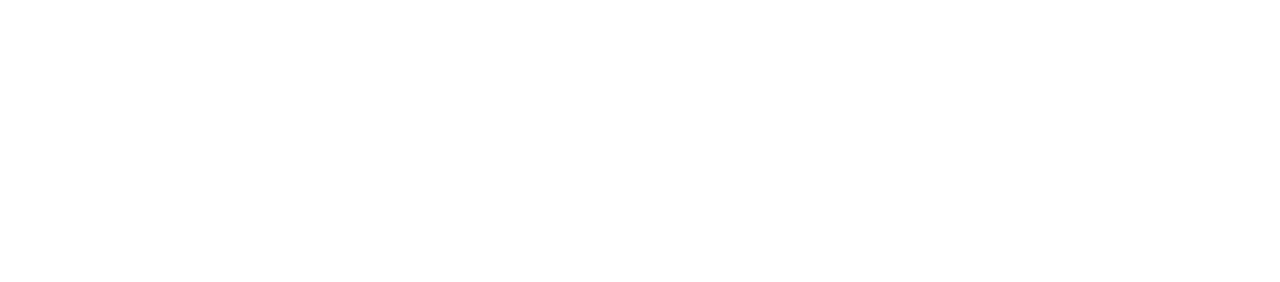
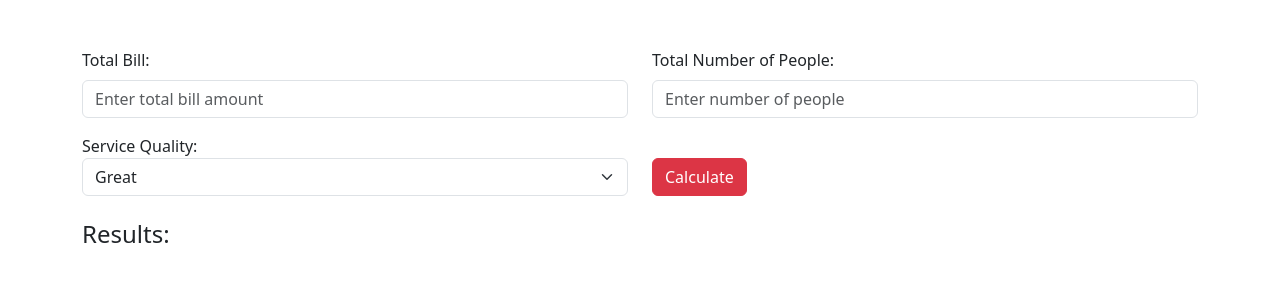
Before and after one commit to Jaydeny-png/tip-calculator, a plain HTML site: page index.html in a window 1280 px wide. Drawn offline with nearby package versions, Linux system fonts and the light colour scheme.

Commit message:
updated html to new used java

```diff
--- a/index.html
+++ b/index.html
@@ -1,44 +1,74 @@
 <!doctype html>
 <html lang="en">
+
 <head>
     <title>Tip Calculator Project</title>
     <!-- Required meta tags -->
     <meta charset="utf-8" />
-        <meta
-            name="viewport"
-            content="width=device-width, initial-scale=1, shrink-to-fit=no"
-        />
+    <meta name="viewport" content="width=device-width, initial-scale=1, shrink-to-fit=no" />
 
     <!-- Bootstrap CSS v5.2.1 -->
-        <link
-            href="https://cdn.jsdelivr.net/npm/bootstrap@5.3.2/dist/css/bootstrap.min.css"
-            rel="stylesheet"
-            integrity="sha384-T3c6CoIi6uLrA9TneNEoa7RxnatzjcDSCmG1MXxSR1GAsXEV/Dwwykc2MPK8M2HN"
-            crossorigin="anonymous"
-        />
+    <link href="https://cdn.jsdelivr.net/npm/bootstrap@5.3.2/dist/css/bootstrap.min.css" rel="stylesheet"
+        integrity="sha384-T3c6CoIi6uLrA9TneNEoa7RxnatzjcDSCmG1MXxSR1GAsXEV/Dwwykc2MPK8M2HN" crossorigin="anonymous" />
 </head>
 
 <body>
     <header>
         <!-- place navbar here -->
     </header>
-        <main></main>
+    <main>
+        <div class="container mt-5">
+            <div class="row">
+                <div class="col-md-6">
+
+                    <label for="totalBill" class="form-label">Total Bill:</label>
+                    <input type="text" class="form-control" id="totalBill" placeholder="Enter total bill amount">
+                </div>
+                <div class="col-md-6">
+                    <label for="numOfPeople" class="form-label">Total Number of People:</label>
+                    <input type="text" class="form-control" id="numOfPeople" placeholder="Enter number of people">
+                </div>
+            </div>
+            <div class="row mt-3">
+                <div class="col-md-6">
+
+                    <label for="serviceQuality" class-"form-label">Service Quality:</label>
+                    <select id="serviceQuality" class="form-select">
+                        <option value="Great">Great</option>
+                        <option value="Good">Good</option>
+                        <option value="Poor">Poor</option>
+                    </select>
+                </div>
+                <div class="col-md-6 mt-4">
+                    <button class="btn btn-danger" onclick="calculateAndDisplay()">Calculate</button>
+                </div>
+            </div>
+            <div class="row mt-4">
+                <div class="col-md-12">
+
+                    <h4>Results:</h4>
+                    <p id="tipResult"></p>
+                    <p id="totalBillResult"></p>
+                    <p id="amtPerPersonResult"></p>
+                </div>
+            </div>
+        </div>
+    </main>
+
+
     <footer>
         <!-- place footer here -->
     </footer>
     <!-- Bootstrap JavaScript Libraries -->
-        <script
-            src="https://cdn.jsdelivr.net/npm/@popperjs/core@2.11.8/dist/umd/popper.min.js"
+    <script src="https://cdn.jsdelivr.net/npm/@popperjs/core@2.11.8/dist/umd/popper.min.js"
         integrity="sha384-I7E8VVD/ismYTF4hNIPjVp/Zjvgyol6VFvRkX/vR+Vc4jQkC+hVqc2pM8ODewa9r"
-            crossorigin="anonymous"
-        ></script>
+        crossorigin="anonymous"></script>
 
-        <script
-            src="https://cdn.jsdelivr.net/npm/bootstrap@5.3.2/dist/js/bootstrap.min.js"
+    <script src="https://cdn.jsdelivr.net/npm/bootstrap@5.3.2/dist/js/bootstrap.min.js"
         integrity="sha384-BBtl+eGJRgqQAUMxJ7pMwbEyER4l1g+O15P+16Ep7Q9Q+zqX6gSbd85u4mG4QzX+"
-            crossorigin="anonymous"
-        ></script>
+        crossorigin="anonymous"></script>
 
     <script src="script.js"></script>
 </body>
+
 </html>
```
Lines whose indentation alone changed are shown as unchanged.
